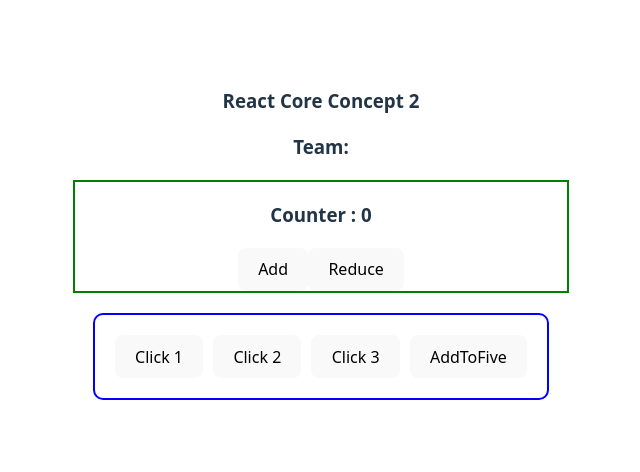
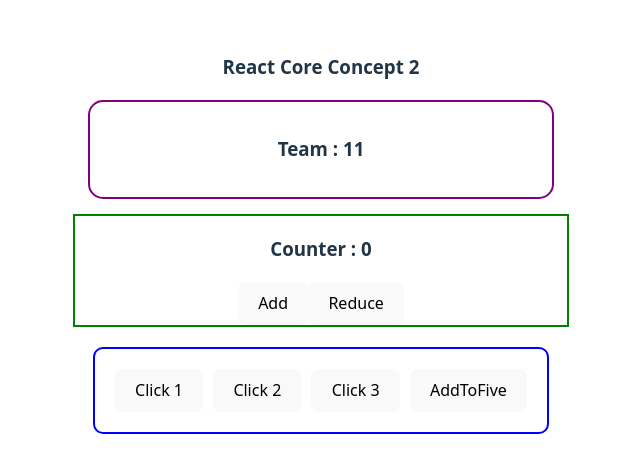
Before and after one commit to sadhin28/react1-project, a React (Vite) app: page / in a window 1280 px wide. Shown: the part 156-628 px from the top of the page, without its empty margins (319-959 px from the left). Built offline with nearby package versions, Linux system fonts and the light colour scheme.

Commit message:
add team

```diff
--- a/src/Team.jsx
+++ b/src/Team.jsx
@@ -1,7 +1,17 @@
+import { useState } from "react"
+
 export default function Team(){
+    const [team,setTeam]=useState(11);
+
+    const teamStyle={
+        border: '2px solid purple',
+        margin: '15px',
+        padding: '15px',
+        borderRadius : '15px'
+    }
     return(
-        <div>
-            <h3>Team:</h3>
+        <div style={teamStyle}>
+            <h3>Team : {team}</h3>
         </div>
     )
 }
```
